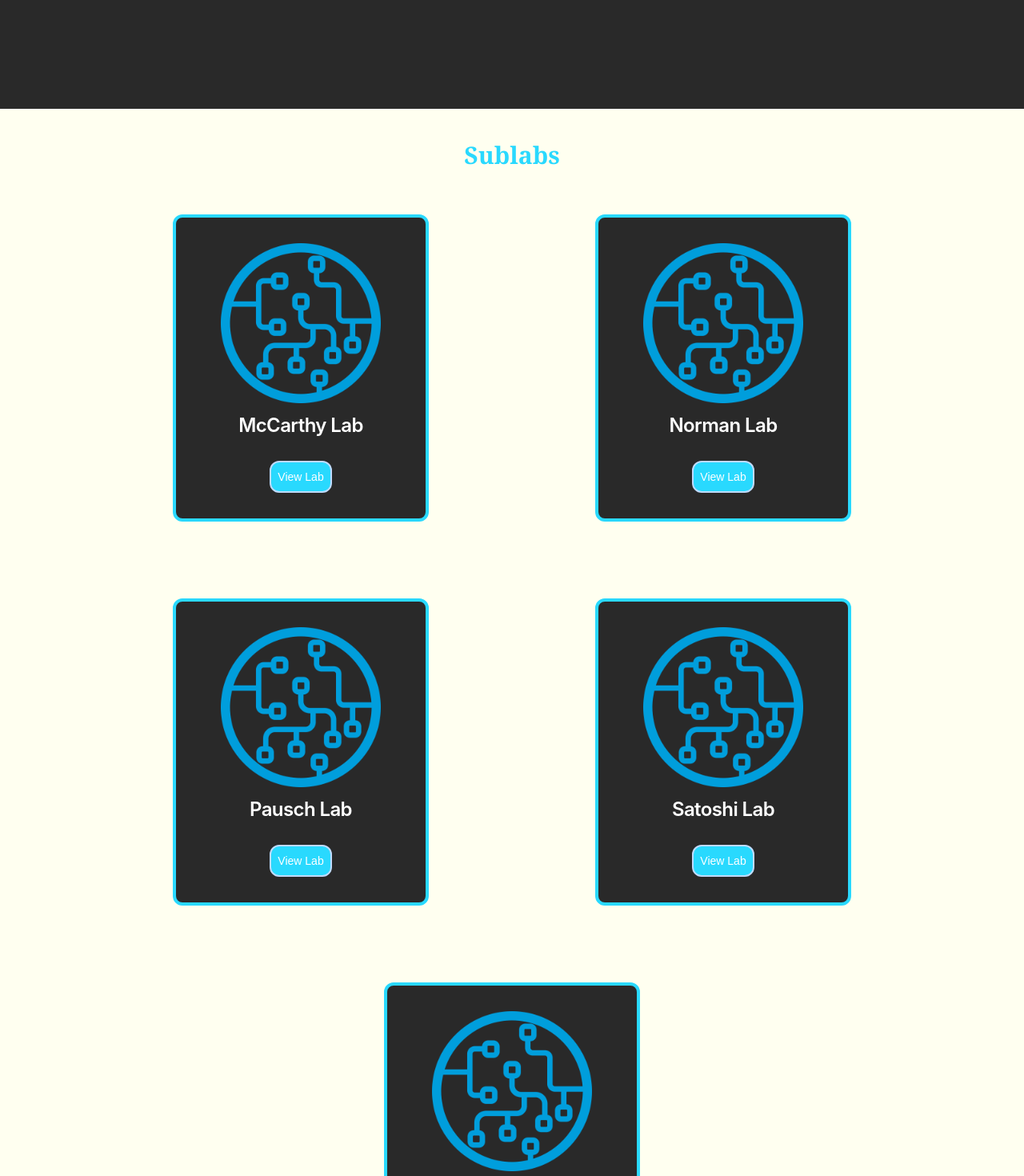
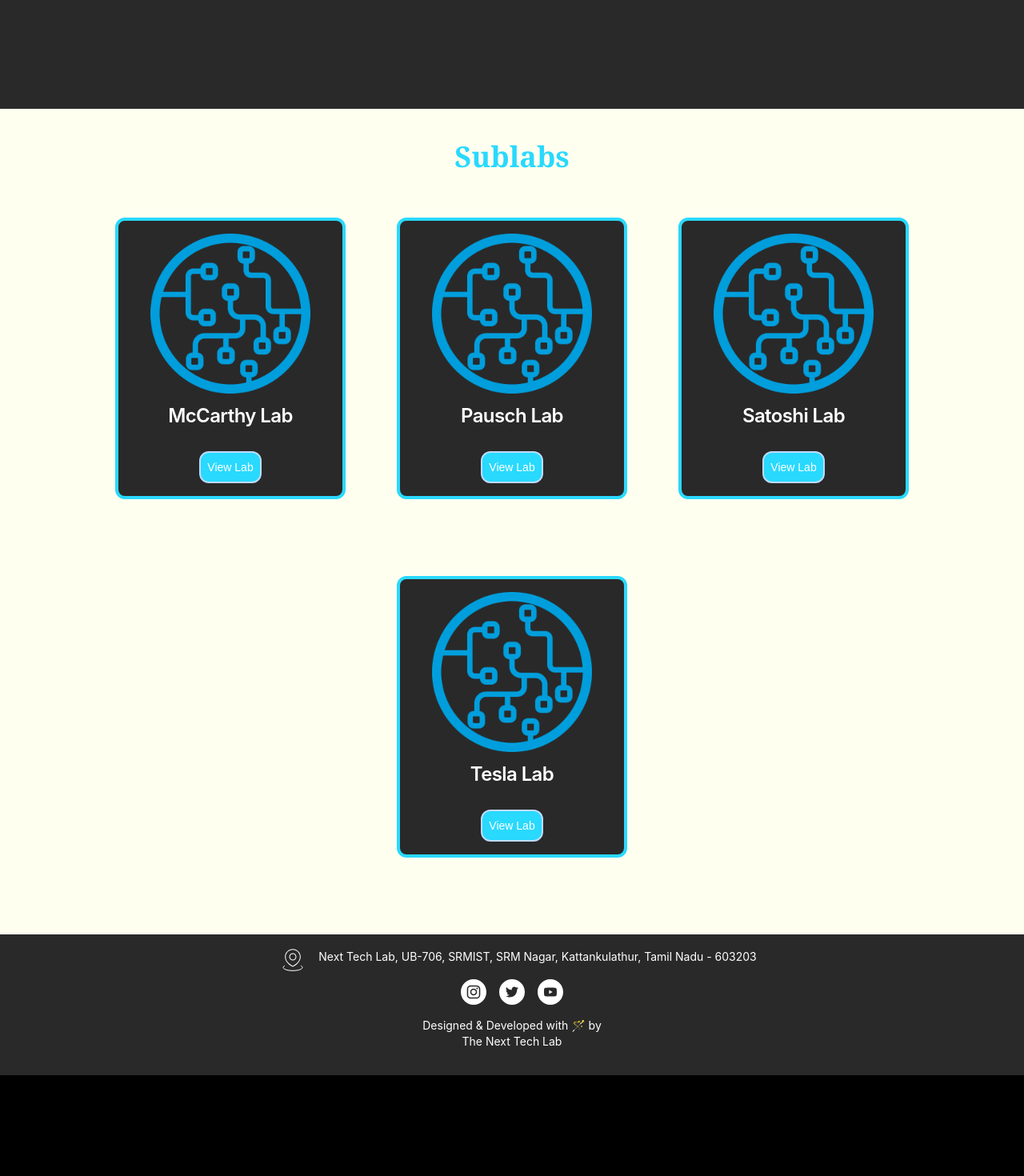
Before and after one commit to NextTechLab/ntl-frontend, a Next.js app: page / in a window 1280 px wide. Shown: the part 700-2170 px from the top of the page at 80% size. After the commit the page ends 2044 px from the top, so only its background shows below. Built offline with nearby package versions, Linux system fonts and the light colour scheme.

Commit message:
:bug: mior issues

```diff
--- a/components/landing/Labcards.tsx
+++ b/components/landing/Labcards.tsx
@@ -13,11 +13,11 @@
 }: Labtype) => {
   return (
     <div>
-      <div className="lg:mx-6 md:w-80 md:h-96 flex flex-col rounded-xl border-4 lg:mb-24 mb-10 border-[#29D9FE] p-14 pt-16 bg-[#292929]">
-        <div className="event-card-master lg:block md:flex md:flex-col md:justify-evenly lg:mt-2 ">
-          <div className="-mt-10 image-block justify-center flex mb-3">
+      <div className="lg:mx-6 px-10 py-4 h-auto flex flex-col rounded-xl border-4 lg:mb-24 mb-10 border-[#29D9FE] bg-[#292929]">
+        <div className="event-card-master lg:block md:flex md:flex-col md:justify-evenly">
+          <div className="image-block justify-center flex mb-3">
             <picture>
-              <img src={image} alt="lab-image" />
+              <img src={image} width={200} alt="lab-image" />
             </picture>
           </div>
           <h3 className=" text-center md:text-2xl sm:tracking-widest md:tracking-tight font-semibold mb-3">
--- a/components/landing/Landing.tsx
+++ b/components/landing/Landing.tsx
@@ -8,7 +8,7 @@
       <div>
         <div className=" flex bg-[#292929] px-10 h-screen flex-col lg:flex-row justify-evenly items-center md:pr-10">
           <div className=" lg:max-w-2xl lg:mr-10 text-center md:text-justfy md:-mt-14">
-            <h1 className="text-[#29D9FE] text-4xl mb-2 font-bold font-serif text-left">
+            <h1 className="text-[#29D9FE] md:text-4xl text-3xl mb-2 font-bold font-serif text-left">
               The Next Tech Lab
             </h1>
             <p className="font-cuprum text-sm md:text-xl md:tracking-wide text-justify">
--- a/components/landing/Sublabs.tsx
+++ b/components/landing/Sublabs.tsx
@@ -10,7 +10,7 @@
 const Sublabs: FunctionComponent = () => {
   return (
     <div className=" pb-10">
-      <h1 className=" font-serif font-semibold pt-10  text-3xl text-center text-[#29D9FE]">
+      <h1 className=" font-serif font-semibold pt-10  text-4xl text-center text-[#29D9FE]">
         Sublabs
       </h1>
       <div className="flex mx-6 pb-10 lg:mx-28 md:flex-wrap md:flex-row items-center justify-center md:justify-evenly lg:justify-around mt-14 flex-col">
@@ -19,7 +19,7 @@
           name={MCCARTHY.NAME}
           slug={MCCARTHY.SLUG}
         />
-        <Labcards image="/mccarthy.png" name={NORMAN.NAME} slug={NORMAN.SLUG} />
+        {/* <Labcards image="/mccarthy.png" name={NORMAN.NAME} slug={NORMAN.SLUG} /> */}
         <Labcards image="/mccarthy.png" name={PAUSCH.NAME} slug={PAUSCH.SLUG} />
         <Labcards
           image="/mccarthy.png"
--- a/components/layout/Footer.tsx
+++ b/components/layout/Footer.tsx
@@ -5,10 +5,12 @@
   return (
     <div className="bg-[#292929] pb-8">
       <div className="flex justify-center items-center pt-4">
-        <picture className=" flex justify-center">
-          <img className="mr-2 ml-6" src="/address.svg" alt="" />
+        <picture className="justify-center hidden md:flex">
+          <img className=" ml-6  md:mr-2" src="/address.svg" alt="" />
         </picture>
-        <p className=" text-center">{DETAILS.ADDRESS}</p>
+        <p className="mx-2 text-center text-sm md:text-md pb-2">
+          {DETAILS.ADDRESS}
+        </p>
       </div>
       <div className="flex justify-center">
         <picture className=" flex lg:space-x-4 space-x-2 pt-2">
@@ -44,8 +46,10 @@
           </Link>
         </picture>
       </div>
-      <div className=" text-center pt-6">Designed & Developed with 🪄 by</div>
-      <div className="text-center">The Next Tech Lab</div>
+      <div className=" text-center pt-4 text-sm md:text-md">
+        Designed & Developed with 🪄 by
+      </div>
+      <div className="text-center text-sm md:text-md">The Next Tech Lab</div>
     </div>
   );
 };
--- a/pages/[slug].tsx
+++ b/pages/[slug].tsx
@@ -4,14 +4,23 @@
   syndicates: any;
   members: any;
   about: any;
+  lab: any;
 };
 
-function Lab({ syndicates, members, about }: Props): JSX.Element {
+const Lab: NextPage<Props> = ({
+  syndicates,
+  members,
+  about,
+  lab,
+}: Props): JSX.Element => {
   // console.log(data);
   //   console.log(syndicates);
   //   console.log(members);
   return (
     <div className="bg-[#FFFFF0] text-black">
+      <Head>
+        <title>The Next Tech Lab - {lab}</title>
+      </Head>
       <div className="">
         <picture>
           <img className="w-full" src="/sublab.svg" alt="" />
@@ -21,9 +30,9 @@
         <p className="text-black font-cuprum text-justify px-10 md:px-16 lg:px-20 pt-6 font-semibold">
           {about}
         </p>
-        <p className="pl-20 pt-4 font-medium text-lg text-[#016FB9]">
+        {/* <p className="pl-20 pt-4 font-medium text-lg text-[#016FB9]">
           2022-2023
-        </p>
+        </p> */}
       </div>
 
       <div className=" ">
@@ -57,11 +66,13 @@
       </div>
     </div>
   );
-}
+};
 
 // Fetching data from the JSON file
 import fsPromises from "fs/promises";
 import path from "path";
+import { NextPage } from "next";
+import Head from "next/head";
 export async function getServerSideProps(context: any) {
   const filePath = path.join(process.cwd(), "utils/Data.json");
   const jsonData = await fsPromises.readFile(filePath);
@@ -71,6 +82,7 @@
   });
   const allMembers = data[0].members;
   const about = data[0].about;
+  const lab = data[0].name;
   const syndicates = allMembers.filter(
     (item: any) => item.position === "syndicate"
   );
@@ -79,6 +91,7 @@
 
   return {
     props: {
+      lab,
       syndicates,
       about,
       members,
--- a/utils/Data.json
+++ b/utils/Data.json
@@ -2,6 +2,7 @@
   "data": [
     {
       "lab":"mccarthy-lab",
+      "name":"McCarthy Lab",
       "about":"The McCarthy Lab is a dynamic and collaboration-driven group dedicated to research and work to answer deep and foundational questions in the theory of machine learning, ranging from fundamental Bayesian algorithms to deep learning methodologies. The main areas of development are supervised, unsupervised and reinforcement learning. Auxiliary applications such as Computer Vision and Natural Language Processing are also major cornerstones of development, and the ultimate goal of the lab is to familiarise themselves with a vast array of machine learning and deep learningalgorithms.",
       "members":[
       {
@@ -92,6 +93,7 @@
     },
     {
       "lab":"tesla-lab",
+      "name":"Tesla Lab",
       "about":"Tesla Lab of IoT, Robotics and Web Development studies and develops a wide range of applications from mobile appliances, fully autonomous devices, and ML on-edge products to fully deployed websites with a beautiful front end to a robust backend The unorthodox fusion between core software and core hardware allows for end-to-end products to be built, tested, deployed and maintained all within the capacity of the lab. The sky's the limit for innovation, and the ability to redefine both the physical and virtual world to bend reality and one's abilities are the quintessential purposes of the lab",
       "members":[
       {
@@ -186,6 +188,7 @@
     },
     {
       "lab":"satoshi-lab",
+      "name":"Satoshi Lab",
       "about":"Satoshi Lab for Blockchain and Cybersecurity has a dual focus on the emerging crypto space and the ever-present domain of defending against digital warfare. The nascent space of blockchain research into setting up a ledger-based authentication network from scratch, or working on applications for existing blockchains. Cybersecurity on the other hand deals with network security, penetration testing, revamping vulnerable websites, reverse engineering various exploits, and secure coding and cryptography techniques. The general aim of the lab is to automate the process of authentication and protection in our ever-expanding virtual space by employing advanced protection techniques and putting control into the hands of the general populace.",
       "members":[
       {
@@ -252,6 +255,7 @@
     },
     {
       "lab":"pausch-lab",
+      "name":"Pausch Lab",
       "about":"Pausch Lab for Human-Computer Interactions works on any field of tech that is closely related to interactive experiences with machines. Domains such as video game design and development, extended reality research which includes augmented reality, virtual reality and mixed reality, digital arts, 3D modelling, animations, user interface and experience design and audio design and engineering all come under this umbrella term of HCI.The interactive element of the research and development makes work done in this lab both intensive and fun. Members may specialise in only one of the aforementioned domains, or gain proficiency in some or all of them. ",
       "members":[
       {
@@ -346,6 +350,7 @@
     },
     {
       "lab":"norman-lab",
+      "name":"Norman Lab",
       "about":"under - constructions",
       "members":[
         {
--- a/utils/constants.ts
+++ b/utils/constants.ts
@@ -1,5 +1,5 @@
 export const DETAILS = {
-    ABOUT : "SRM NextTechLab is a multidisciplinary student-led research and development lab. It is divided into 5 divisions, each specializing in their respective domains covering the spectrum of engineering and science. “The Lab” is a safe haven for it&apos;s members to experiment and learn from others and with others. The Lab provides a self motivated environment which enables its members to continously grow and explore new aspects of their interests or something entirely different to their prior interests.",
+    ABOUT : "SRM NextTechLab is a multidisciplinary student-led research and development lab. It is divided into 5 divisions, each specializing in their respective domains covering the spectrum of engineering and science. “The Lab” is a safe haven for it's members to experiment and learn from others and with others. The Lab provides a self motivated environment which enables its members to continously grow and explore new aspects of their interests or something entirely different to their prior interests.",
     ADDRESS : "Next Tech Lab, UB-706, SRMIST, SRM Nagar, Kattankulathur, Tamil Nadu - 603203"
 }
 
```
